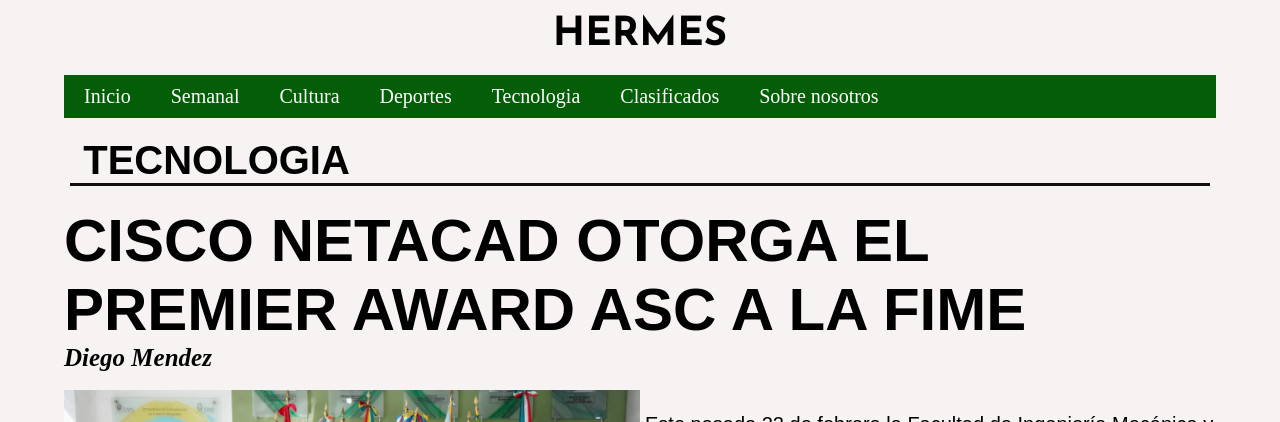
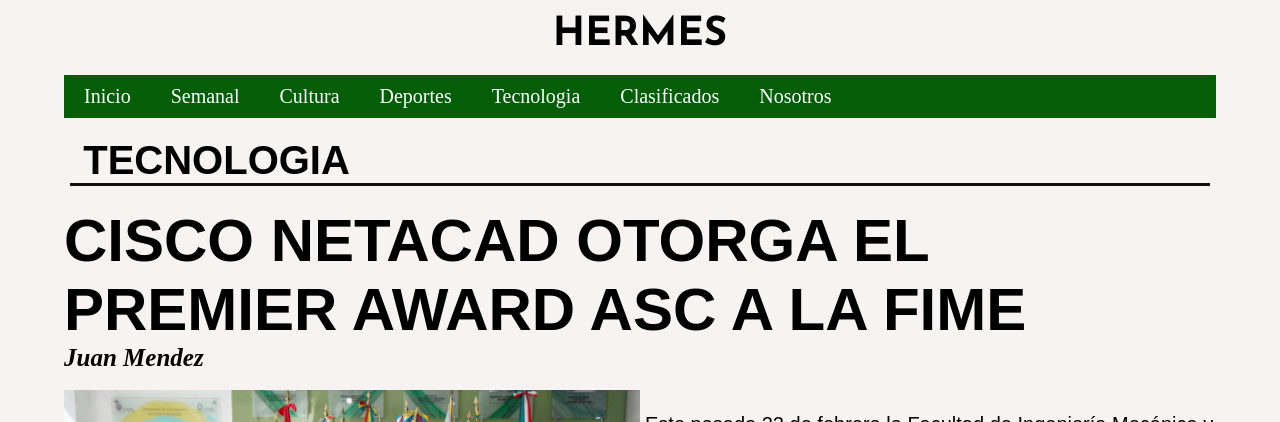
Before and after one commit to HermesFIME/uanl, a plain HTML site: page tecnologia.html in a window 1280 px wide. Shown: the top 422 px of the page. Drawn offline with Linux system fonts and the light colour scheme; a web font is replaced by a local one.

Commit message:
Update tecnologia.html

```diff
--- a/tecnologia.html
+++ b/tecnologia.html
@@ -22,7 +22,7 @@
                     <li><a href="deportes.html">Deportes</a></li>
                     <li><a href="tecnologia.html">Tecnologia</a></li>
                     <li><a href="clasificados.html">Clasificados</a></li>
-                    <li><a href="nosotros.html">Sobre nosotros</a></li>
+                    <li><a href="nosotros.html">Nosotros</a></li>
                 </ul>
             </nav>
         </header>
@@ -31,7 +31,7 @@
         <section class="main">
             <article>
                 <h1>CISCO NETACAD OTORGA EL PREMIER AWARD ASC A LA FIME</h1>
-                <h3 id="autor">Diego Mendez</h3></br>
+                <h3 id="autor">Juan Mendez</h3></br>
                 <div class="imagen-noticia"><img src="imagenes/cisco.jpg" width="100%"></div>
                 <p></br>
                     Este pasado 22 de febrero la Facultad de Ingeniería Mecánica y Eléctrica, junto a la Universidad Autónoma de Nuevo León recibieron el Premier Award, Academy Support Center, un reconocimiento otorgado por Cisco Networking Academy, pero ¿qué representa este reconocimiento?
```
